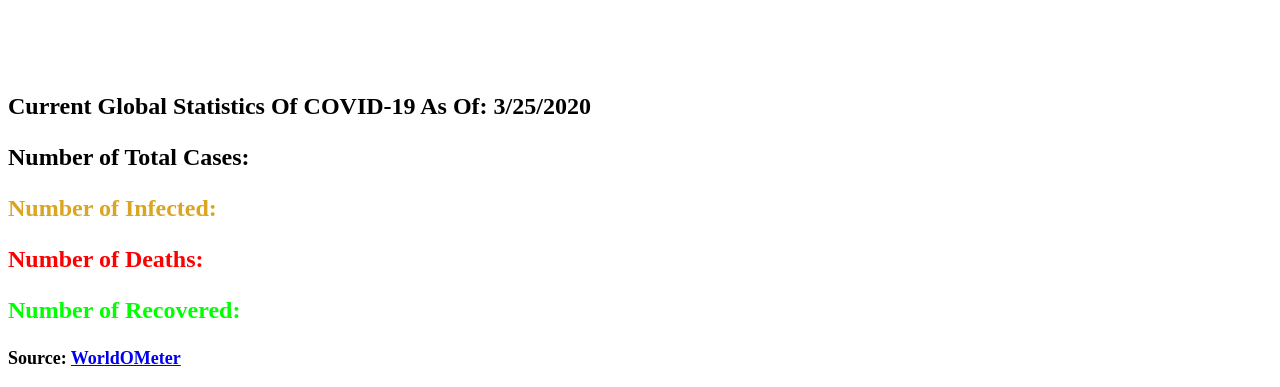
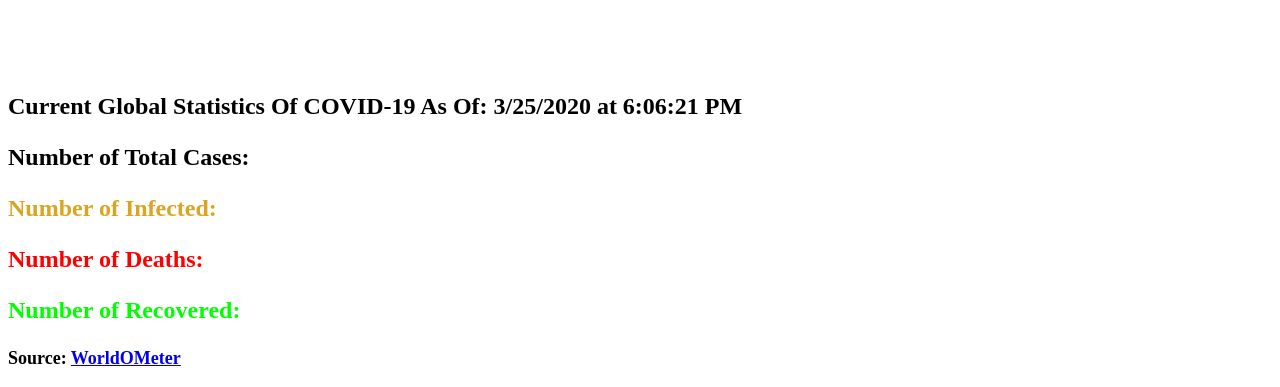
Before and after one commit to dotimothy/DefendCOVID, a plain HTML site: page index.html in a window 1280 px wide. Shown: the part 515-902 px from the top of the page. Drawn offline with Linux system fonts and the light colour scheme; a web font is replaced by a local one.

Commit message:
Update index.html

```diff
--- a/index.html
+++ b/index.html
@@ -49,6 +49,24 @@
         var day = date.getDate();
         var year = date.getFullYear();
         var currentDate = 'Current Global Statistics Of COVID-19 As Of: ' + month + '/' + day + '/' + year;
+        //Update: Now adding Time
+        var seconds = date.getSeconds();
+        if(seconds < 10) {
+            seconds = '0' + seconds;
+        }
+        var minutes = date.getMinutes();
+        if(minutes < 10) {
+            minutes = '0' + minutes;
+        }
+        var hour = date.getHours();
+        if(hour < 12) {
+            currentDate += ' at ' + hour + ':' + minutes + ':' + seconds + ' AM';
+        }
+        else {
+            hour -= 12;
+            currentDate += ' at ' + hour + ':' + minutes + ':' + seconds + ' PM';
+        }
+
         document.getElementById("date").innerHTML = currentDate;
 
         //Getting Stat for Total Number of Cases
@@ -59,6 +77,7 @@
 
 
 <body onload="getStats()">
+    <div id="start">
     <div id="startmenu" style="text-align: center;">
     <h1>DefendCOVID: A Game to Pass the Quarentine Period by killing COVID-19s</h1>
     <h2>Attack the COVID-19 Virus Virtually!</h2>
@@ -85,6 +104,7 @@
         <source src="media/background.mp3" type="audio/mpeg">
         Your browser does not support the audio element.
     </audio>
+    </div>
 
 </body>
 
```
